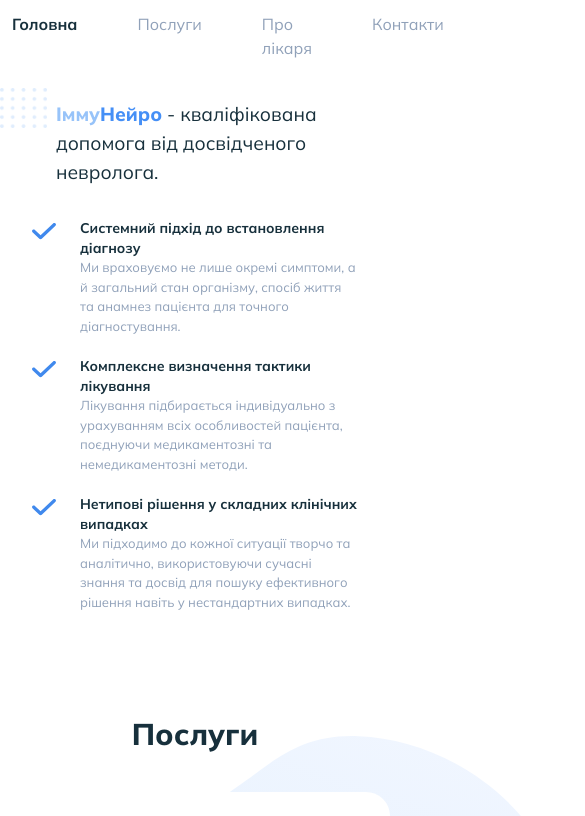
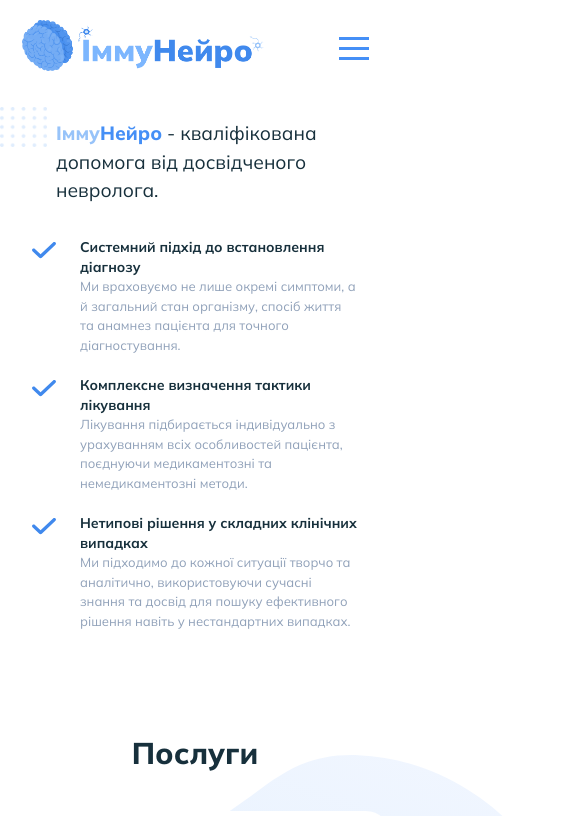
Before and after one commit to msselizabeth/immu-neuro, a Next.js app: page / in a window 390 px wide. Shown: the top 816 px of the page, 585 px wide, since content can reach past the window. Built offline with nearby package versions, Linux system fonts and the light colour scheme.

Commit message:
mob-menu

```diff
--- a/components/Header/Header.module.css
+++ b/components/Header/Header.module.css
@@ -1,8 +1,8 @@
 .logo {
-    width: 12rem;
+    width: 15.5rem;
     height: auto;
 
     @media screen and (min-width:1280px) {
-        width: 18rem;
+        width: 20rem;
     }
 }
--- a/components/Header/Header.tsx
+++ b/components/Header/Header.tsx
@@ -1,11 +1,12 @@
 import Image from "next/image";
 import Link from "next/link";
 import styles from "./Header.module.css";
+import MobliMenu from "../MobileMenu/MobileMenu";
 
 export default function Header() {
   return (
-    <header className="p-3 md:p-4 xl:p-5">
-      <div className="md:w-3xl xl:w-7xl m-auto flex justify-between items-center">
+    <header className="p-5 md:p-4 xl:p-5">
+      <div className=" xl:w-7xl m-auto flex justify-between items-center">
         <Link href="/">
           <Image
             src="/immu-neuro-logo.png"
@@ -15,8 +16,9 @@ export default function Header() {
             className={styles.logo}
           />
         </Link>
-        <nav>
-          <ul className="flex gap-15 lg:text-lg">
+        <MobliMenu />
+        <nav className="hidden md:block">
+          <ul className="flex gap-8 xl:gap-15 xl:text-lg">
             <li>
               <Link href="/" className="font-bold hover:text-primary">Головна</Link>
             </li>
--- /dev/null
+++ b/components/MobileMenu/MobileMenu.tsx
@@ -0,0 +1,67 @@
+"use client";
+import { useState } from "react";
+import { Spin as Hamburger } from "hamburger-react";
+import Link from "next/link";
+
+const MobileMenu = () => {
+  const [isOpen, setIsOpen] = useState(false);
+
+  return (
+    <div className="md:hidden">
+      <div className="absolute top-6 right-3 z-102">
+        <Hamburger
+          toggled={isOpen}
+          toggle={setIsOpen}
+          size={30}
+          direction="right"
+          duration={0.5}
+          color="#458FF6"
+        />
+      </div>
+
+      <div
+        className={`absolute top-0 right-0 h-dvh w-full bg-slate-50 z-101 flex items-center p-5 transition-all duration-500 ${
+          isOpen ? "opacity-100 right-0" : "opacity-0 right-[-100%]"
+        } `}>
+        <nav className="w-full flex justify-center">
+          <ul className="flex flex-col gap-12 justify-center items-center">
+            <li>
+              <Link
+                href="/"
+                className="font-bold"
+                onClick={() => setIsOpen(false)}>
+                Головна
+              </Link>
+            </li>
+            <li>
+              <Link
+                href="/#services"
+                className="text-slate-400"
+                onClick={() => setIsOpen(false)}>
+                Послуги
+              </Link>
+            </li>
+            <li>
+              <Link
+                href="/#about"
+                className="text-slate-400"
+                onClick={() => setIsOpen(false)}>
+                Про лікаря
+              </Link>
+            </li>
+            <li>
+              <Link
+                href="/#contacts"
+                className="text-slate-400"
+                onClick={() => setIsOpen(false)}>
+                Контакти
+              </Link>
+            </li>
+          </ul>
+        </nav>
+      </div>
+    </div>
+  );
+};
+
+export default MobileMenu;
--- a/package.json
+++ b/package.json
@@ -9,9 +9,12 @@
     "lint": "next lint"
   },
   "dependencies": {
+    "framer-motion": "^12.7.2",
+    "hamburger-react": "^2.5.2",
     "next": "15.2.4",
     "react": "^19.0.0",
-    "react-dom": "^19.0.0"
+    "react-dom": "^19.0.0",
+    "react-imask": "^7.6.1"
   },
   "devDependencies": {
     "@eslint/eslintrc": "^3",
```
Also changed, not shown: 1 other file (tests, documents, lock files or other folders).
